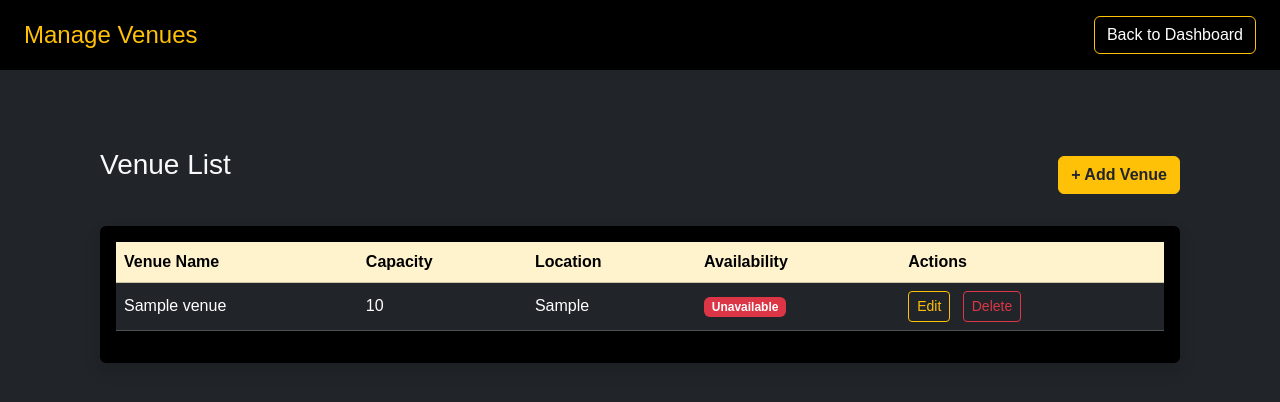
After one commit to efondo-aaronkyle/Event-Tracker, a Flask app: page /manage_venues in a window 1280 px wide. The commit adds this page. Shown: the top 402 px of the page. Run offline with Flask 3, Linux system fonts and the light colour scheme; the visitor is signed in with stand-in values (Sample User, id 1); tables that the repository leaves empty hold one stand-in row (values such as "Sample post").

Commit message:
add manage venues feature

```diff
--- a/app.py
+++ b/app.py
@@ -25,7 +25,8 @@ def init_db():
                 CREATE TABLE IF NOT EXISTS venues (
                         id INTEGER PRIMARY KEY AUTOINCREMENT,
                         name TEXT NOT NULL,
-                        description TEXT
+                        capacity INTEGER,
+                        location TEXT
                 )
         """)
         cursor.execute("""
@@ -90,10 +91,48 @@ def login():
 
 @app.route("/dashboard")
 def dashboard():
-      if 'user_id' not in session:
+        if 'user_id' not in session:
+                return redirect(url_for('login'))
+
+        return render_template("dashboard.html")
+
+@app.route("/manage_venues")
+def manage_venues():
+        if 'user_id' not in session:
+                return render_template(url_for('login'))
+
+        with sqlite3.connect(DATABASE) as connection:
+               connection.row_factory = sqlite3.Row
+               cursor = connection.cursor()
+               cursor.execute("SELECT * FROM venues")
+               venues = cursor.fetchall()
+
+        venue_list = []
+        for row in venues:
+                venue = dict(row)
+                venue['is_available'] = True
+                venue_list.append(venue)
+
+        return render_template('manage_venues.html', venues=venues)
+
+@app.route("/add_venue", methods=['POST'])
+def add_venue():
+        if 'user_id' not in session or session['role'] != 'admin':
             return redirect(url_for('login'))
 
-      return render_template("dashboard.html")
+        name = request.form['name']
+        capacity = request.form['capacity']
+        location = request.form['location']
+
+        with sqlite3.connect(DATABASE) as connection:
+                cursor = connection.cursor()
+                cursor.execute("""
+                        INSERT INTO venues (name, capacity, location)
+                        VALUES (?, ?, ?)
+                """, (name, capacity, location))
+                connection.commit()
+
+        return redirect(url_for('manage_venues'))
 
 @app.route("/logout")
 def logout():
--- a/static/dashboard.css
+++ b/static/dashboard.css
@@ -210,3 +210,19 @@ h2 {
 .card-text {
     font-size: 0.95rem;
 }
+
+.modal-content {
+    border-radius: 12px;
+}
+
+.modal-header, .modal-footer {
+    background-color: #1f1f1f;
+}
+
+.badge.bg-success {
+    background-color: #28a745 !important;
+}
+
+.badge.bg-danger {
+    background-color: #dc3545 !important;
+}
--- a/templates/dashboard.html
+++ b/templates/dashboard.html
@@ -68,7 +68,7 @@
                     <div class="bg-black p-4 rounded shadow">
                         <h4 class="text-warning">Manage Venues</h4>
                         <p>Add, edit, and delete venue records</p>
-                        <a href="#" class="btn btn-outline-warning">Manage Venues</a>
+                        <a href="{{ url_for('manage_venues') }}" class="btn btn-outline-warning">Manage Venues</a>
                     </div>
                 </div>
                 <div class="col-md-4">
--- /dev/null
+++ b/templates/manage_venues.html
@@ -0,0 +1,90 @@
+<!DOCTYPE html>
+<html lang="en">
+<head>
+    <meta charset="UTF-8">
+    <meta name="viewport" content="width=device-width, initial-scale=1.0">
+    <title>Manage Venues - Event Tracker</title>
+    <link href="https://cdn.jsdelivr.net/npm/bootstrap@5.3.3/dist/css/bootstrap.min.css" rel="stylesheet">
+    <link rel="stylesheet" href="{{ url_for('static', filename='dashboard.css') }}">
+</head>
+<body class="bg-dark text-white">
+    <header class="bg-black py-3 px-4 d-flex justify-content-between align-items-center">
+        <h1 class="text-warning m-0">Manage Venues</h1>
+        <a href="{{ url_for('dashboard') }}" class="btn btn-outline-warning text-white">Back to Dashboard</a>
+    </header>
+
+    <main class="container my-5">
+        <div class="d-flex justify-content-between align-items-center mb-4">
+            <h2 class="text-light">Venue List</h2>
+            <button class="btn btn-warning text-dark fw-bold" data-bs-toggle="modal" data-bs-target="#addVenueModal">
+                + Add Venue
+            </button>
+        </div>
+
+        <div class="table-responsive bg-black rounded p-3 shadow">
+            <table class="table table-dark table-hover align-middle">
+                <thead class="table-warning text-dark">
+                    <tr>
+                        <th scope="col">Venue Name</th>
+                        <th scope="col">Capacity</th>
+                        <th scope="col">Location</th>
+                        <th scope="col">Availability</th>
+                        <th scope="col">Actions</th>
+                    </tr>
+                </thead>
+                <tbody>
+                    {% for venue in venues %}
+                    <tr>
+                        <td>{{ venue.name }}</td>
+                        <td>{{ venue.capacity }}</td>
+                        <td>{{ venue.location }}</td>
+                        <td>
+                            <span class="badge {{ 'bg-success' if venue.is_available else 'bg-danger' }}">
+                                {{ 'Available' if venue.is_available else 'Unavailable'}}
+                            </span>
+                        </td>
+                        <td>
+                            <button class="btn btn-sm btn-outline-warning me-2">Edit</button>
+                            <button class="btn btn-sm btn-outline-danger">Delete</button>
+                        </td>
+                    </tr>
+                    {% endfor %}
+                </tbody>
+            </table>
+        </div>
+    </main>
+
+    <div class="modal fade" id="addVenueModal" tabindex="-1" aria-labelledby="addVenueModalLabel" aria-hidden="true">
+        <div class="modal-dialog modal-dialog-centered">
+            <div class="modal-content bg-dark text-white">
+                <div class="modal-header border-0">
+                    <h5 class="modal-title text-warning" id="addVenueModalLabel">Add New Venue</h5>
+                    <button type="button" class="btn-close btn-close-white" data-bs-dismiss="modal"></button>
+                </div>
+                <form method="POST" action="{{ url_for('add_venue') }}">
+                    <div class="modal-body">
+                        <div class="mb-3">
+                            <label for="venueName" class="form-label">Venue Name</label>
+                            <input type="text" class="form-control" id="venueName" name="name" required>
+                        </div>
+                        <div class="mb-3">
+                            <label for="venueCapacity" class="form-label">Capacity</label>
+                            <input type="number" class="form-control" id="venueCapacity" name="capacity" required>
+                        </div>
+                        <div class="mb-3">
+                            <label for="venueLocation" class="form-label">Location</label>
+                            <input type="text" class="form-control" id="venueLocation" name="location" required>
+                        </div>
+                    </div>
+                    <div class="modal-footer border-0">
+                        <button type="button" class="btn btn-secondary" data-bs-dismiss="modal">Cancel</button>
+                        <button type="submit" class="btn btn-warning text-dark fw-bold">Add Venue</button>
+                    </div>
+                </form>
+            </div>
+        </div>
+    </div>
+
+    <script src="https://cdn.jsdelivr.net/npm/bootstrap@5.3.3/dist/js/bootstrap.bundle.min.js"></script>
+</body>
+</html>
```
